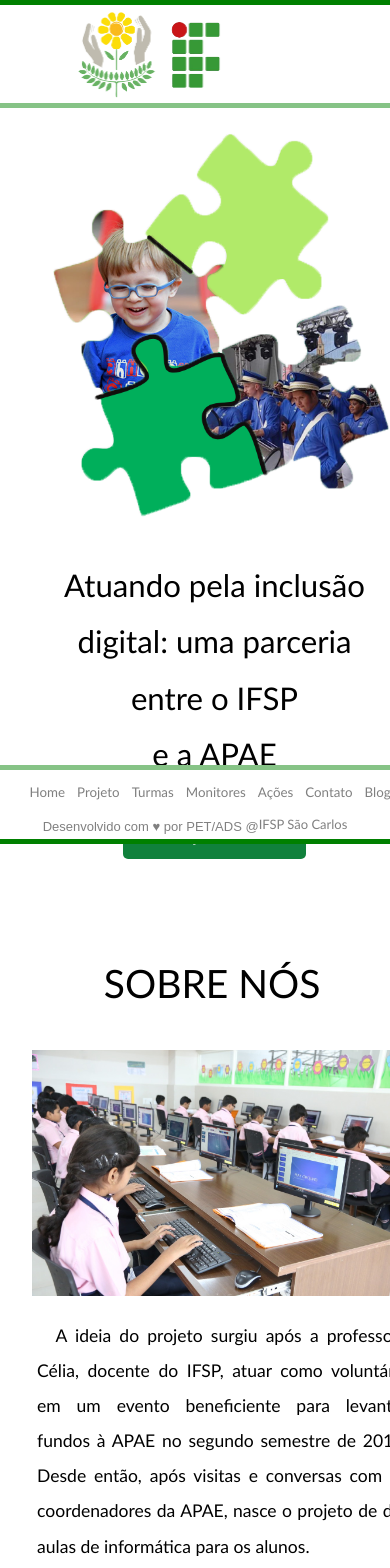
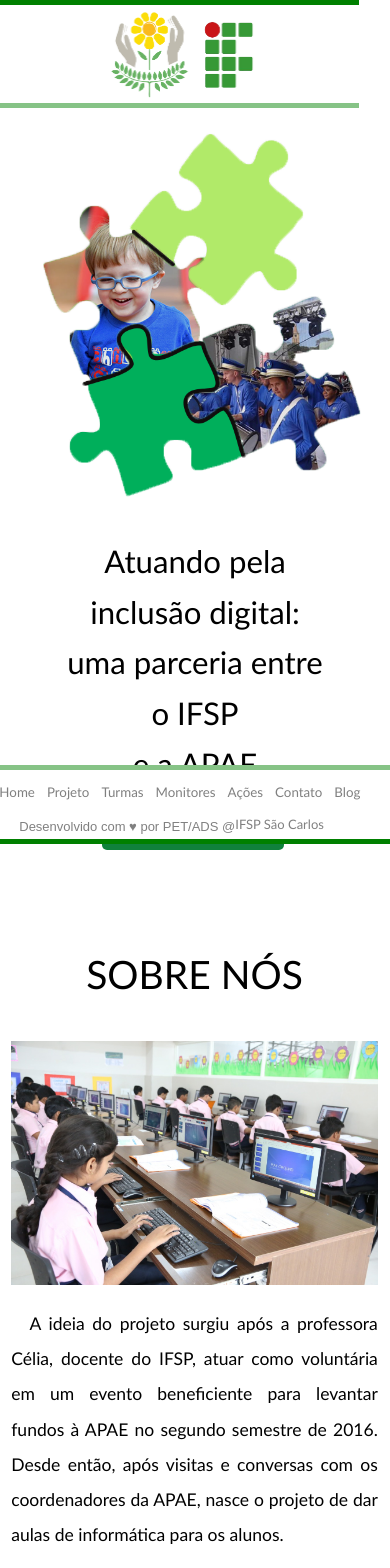
Before and after one commit to pet-ads/apae, a React (Create React App) app: page / in a window 390 px wide. Shown: the top 1568 px of the page. Built offline with nearby package versions, Linux system fonts and the light colour scheme.

Commit message:
att-responsividade-400px

```diff
--- a/src/componentes/Card_Acoes/card.css
+++ b/src/componentes/Card_Acoes/card.css
@@ -47,15 +47,11 @@
 
 @media (max-width: 400px) {
     .card-container {
-      display: flex;
-      flex-direction: column;
       align-items: center;
       width: 95%;
       height: auto;
-      overflow: hidden;
-      border: 2px rgba(0, 128, 0, 0.473) solid;
-      border-radius: 5%;
       margin-bottom: 28px;
+      margin-left: -13%;
     }
 
     .paragrafo-card {
@@ -63,7 +59,6 @@
         font-size: 4.5vw;
         line-height: 2;
         word-spacing: normal;
-
     }
 
     .imgcard {
--- a/src/componentes/layout/Footer/Footer.module.css
+++ b/src/componentes/layout/Footer/Footer.module.css
@@ -67,3 +67,16 @@
     align-items: center;
     margin-left: -2.5%;
 }
+
+
+@media (max-width: 400px) {
+    .textofooter{
+        margin-left: -12%;
+    }
+
+    .navfooter{
+        margin-left: -18%;
+    }
+
+
+}
--- a/src/componentes/layout/MenuNav/MenuNav.module.css
+++ b/src/componentes/layout/MenuNav/MenuNav.module.css
@@ -48,8 +48,11 @@
 
 
 @media (max-width: 400px) {
+  .component_container{
+    margin-left: -8%;
+  }
   .img_container {
-    padding-left: 14.5%;
+    padding-left: 31%;
   }
 
   nav {
@@ -59,8 +62,4 @@
   .list {
     display: none;
   }
-
-
-
-
 }
--- a/src/paginas/1-Projeto/projeto.css
+++ b/src/paginas/1-Projeto/projeto.css
@@ -10,6 +10,7 @@
     border-right: solid green 4px;
     animation: fade-in 1s;
 }
+
 
 .projeto-titulo-container h3{
     font-family:'Trebuchet MS', 'Lucida Sans Unicode', 'Lucida Grande', 'Lucida Sans', Arial, sans-serif;
@@ -45,7 +46,8 @@
 
 @media (max-width: 400px) {
     .projeto-container{
-        padding-left: 5%;
+        margin-left: 1%;
+        margin-right: 5%;
     }
 
     .conteudo{
@@ -54,10 +56,10 @@
     }
 
     .img-container img {
-        padding-left: 3.5%;
         border-right: none;
         max-width: 100%;
         height: auto;
+        padding-left: 2%;
     }
 
     .projeto-titulo-container h3 {
@@ -71,6 +73,7 @@
         line-height: 2;
         word-spacing: normal;
         width: 100%;
+        margin-left: 2%;
         display: flex;
         flex-wrap: wrap;
         justify-content: center;
--- a/src/paginas/4-Acoes/acoes.css
+++ b/src/paginas/4-Acoes/acoes.css
@@ -35,15 +35,15 @@
 
 @media (max-width: 400px) {
   .titulo-acoes {
+    padding-top: 15%;
+    padding-bottom: 10%;
+    margin-right: 15%;
     font-size: 10vw;
-    padding-left: 4%;
-    padding-top: 25%;
-    padding-bottom: 10%;
+
   }
 
   .acoes-container {
     padding-left: 12%;
-
   }
 
   .cards-container {
@@ -51,41 +51,3 @@
     align-items: center;
   }
 }
-
-
-  /*
-@media (max-width: 400px) {
-    .projeto-container{
-        padding-left: 5%;
-    }
-
-    .conteudo{
-        display: flex;
-        flex-direction: column;
-    }
-
-    .img-container img {
-        padding-left: 3.5%;
-        border-right: none;
-        max-width: 100%;
-        height: auto;
-    }
-
-    .projeto-titulo-container h3 {
-      font-size: 10vw;
-      padding-left: 4%;
-      padding-top: 4%;
-    }
-
-    .descricao-projeto {
-        font-size: 4.5vw;
-        line-height: 2;
-        word-spacing: normal;
-        width: 100%;
-        display: flex;
-        flex-wrap: wrap;
-        justify-content: center;
-      }
-
-}
-      */
--- a/src/paginas/6-Contato/contato.css
+++ b/src/paginas/6-Contato/contato.css
@@ -80,3 +80,16 @@
   font-size: 13px;
 
 }
+
+@media (max-width: 400px) {
+  .titulo-container-contato{
+    padding-top: 15%;
+    font-size: 10vw;
+  }
+
+  .contato-container{
+    padding-bottom: 15%;
+  }
+
+
+}
--- a/src/paginas/Home/home.css
+++ b/src/paginas/Home/home.css
@@ -75,7 +75,8 @@
 @media (max-width: 400px) {
     .img-home img {
         padding-top: 25%;
-        width: 95%;
+        margin-right: 12%;
+        width: 90%;
         height: auto;
     }
 
@@ -90,24 +91,17 @@
         display: block;
         flex-direction: row-reverse;
         background-color: #ffffff;
-        height: 70%;
-        width: 31.9%;
-        padding-left: 15%;
-        padding-right: 15%;
-        padding-top: 8%;
-        padding-bottom: 12%;
-        z-index: 20;
         width: 100%;
-        padding: 8% 5% 12% 5%;
         height: auto;
         text-align: center;
     }
 
     .home-titulo {
         font-size: 8vw;
-        line-height: 14.5vw;
+        line-height: 13vw;
         text-align: center;
         padding: 0 10%;
+        margin-right: 10%;
     }
 
     .button-home {
@@ -116,6 +110,7 @@
         padding: 10px 12px;
     }
     .titulo-button {
-        padding-right: 20%;
+        margin-right: 31%;
+        margin-top: -4%;
     }
 }
```
